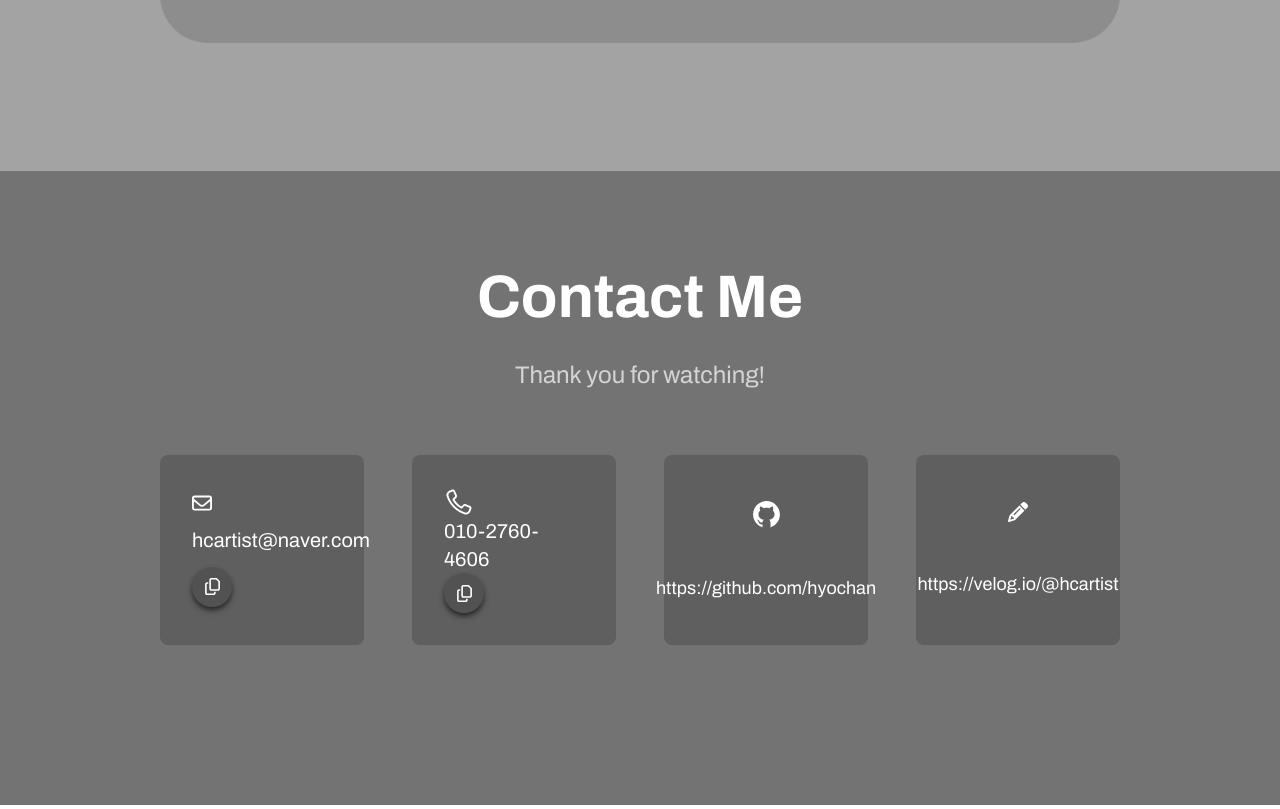
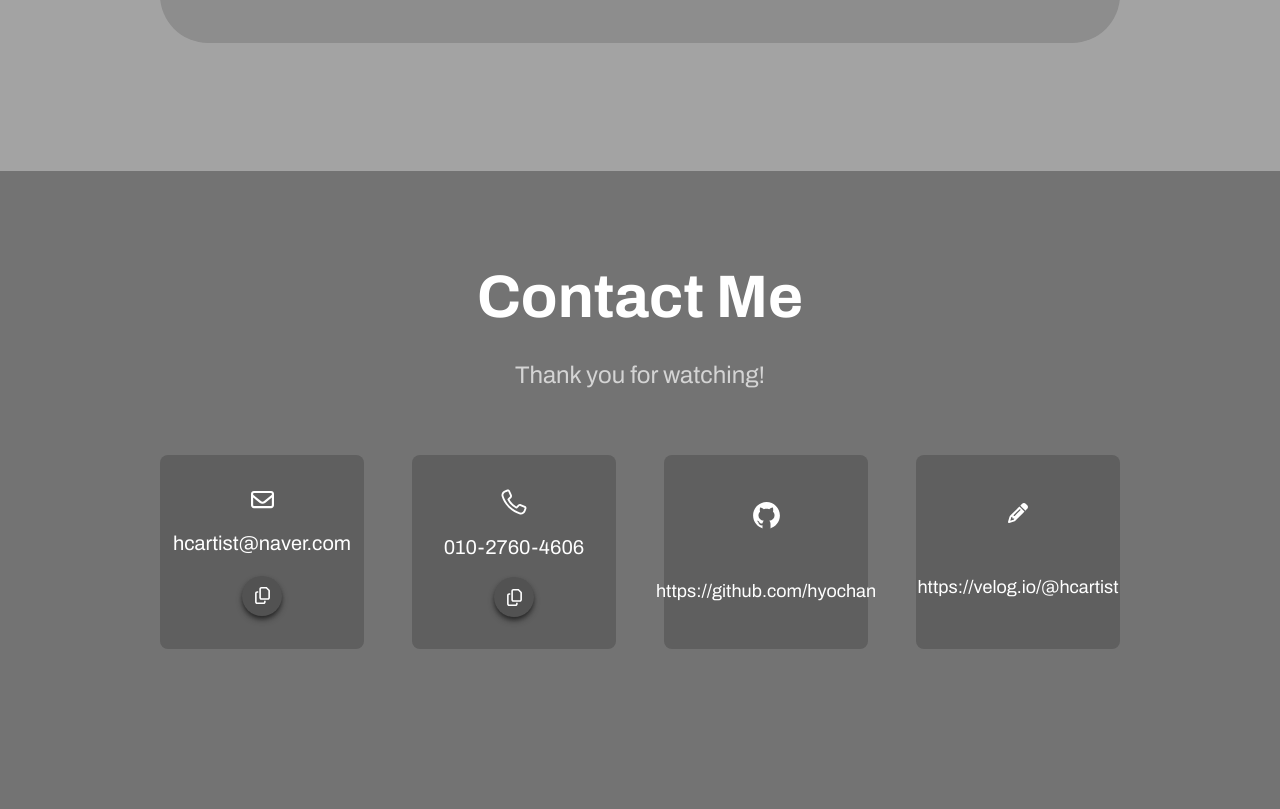
Before and after one commit to hanhyochan/portfolio, a Next.js app: page / in a window 1280 px wide. Shown: the part 4353-5162 px from the top of the page. Built offline with nearby package versions, Linux system fonts and the light colour scheme.

Commit message:
fix: Contact 컴포넌트 수정

```diff
--- a/src/app/components/Contact.tsx
+++ b/src/app/components/Contact.tsx
@@ -40,12 +40,12 @@ const Contact = () => {
   return (
     <>
       {/* 이메일 */}
-      <div className="bg-neutral-dark rounded-[0.5rem] flex flex-wrap justify-between items-center p-[2rem]">
+      <div className="bg-neutral-dark rounded-[0.5rem] flex flex-wrap justify-center gap-[1rem] items-center px-[1rem] py-[2rem]">
         <svg
           xmlns="http://www.w3.org/2000/svg"
           viewBox="0 0 512 512"
-          width="20"
-          height="20"
+          width="23"
+          height="23"
           fill="white"
         >
           <path d="M64 112c-8.8 0-16 7.2-16 16l0 22.1L220.5 291.7c20.7 17 50.4 17 71.1 0L464 150.1l0-22.1c0-8.8-7.2-16-16-16L64 112zM48 212.2L48 384c0 8.8 7.2 16 16 16l384 0c8.8 0 16-7.2 16-16l0-171.8L322 328.8c-38.4 31.5-93.7 31.5-132 0L48 212.2zM0 128C0 92.7 28.7 64 64 64l384 0c35.3 0 64 28.7 64 64l0 256c0 35.3-28.7 64-64 64L64 448c-35.3 0-64-28.7-64-64L0 128z" />
@@ -71,7 +71,7 @@ const Contact = () => {
         </CopyToClipboard>
       </div>
       {/* 전화번호 */}
-      <div className="bg-neutral-dark rounded-[0.5rem] flex flex-wrap justify-between items-center p-[2rem]">
+      <div className="bg-neutral-dark rounded-[0.5rem] flex flex-wrap justify-center gap-[1rem] items-center px-[1rem] py-[2rem]">
         <Image
           src="/icons/icons8-phone.svg"
           alt="phone"
```
